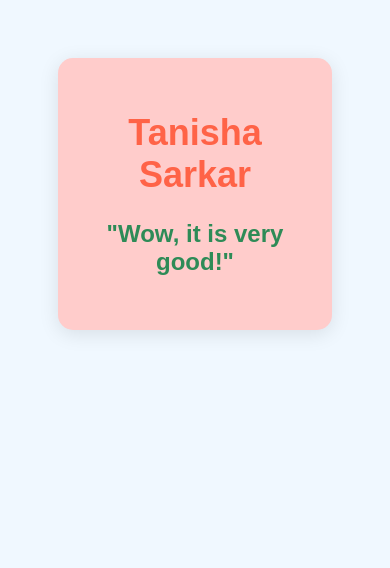
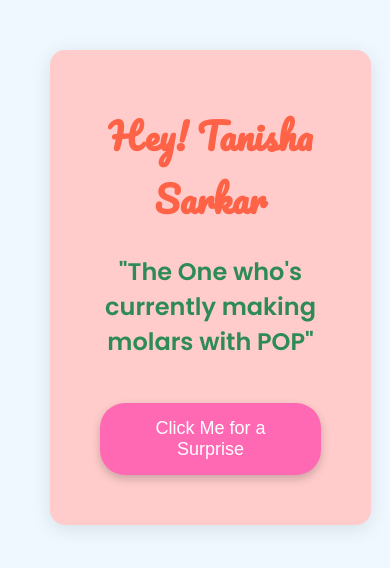
Before and after one commit to yash107/yash107.github.io, a plain HTML site: page index.html in a window 390 px wide. Drawn offline with Linux system fonts and the light colour scheme.

Commit message:
Update index.html

```diff
--- a/index.html
+++ b/index.html
@@ -4,6 +4,7 @@
     <meta charset="UTF-8">
     <meta name="viewport" content="width=device-width, initial-scale=1.0">
     <title>Tanisha Sarkar's Message</title>
+    <link href="https://fonts.googleapis.com/css2?family=Pacifico&family=Poppins:wght@400;600&display=swap" rel="stylesheet">
     <style>
         /* Background animation */
         @keyframes backgroundAnimation {
@@ -12,12 +13,36 @@
             100% { background-color: #f0f8ff; }
         }
 
+        /* Body styling */
         body {
             background-color: #f0f8ff;
-            font-family: Arial, sans-serif;
+            font-family: 'Poppins', sans-serif;
             text-align: center;
             padding: 50px;
             animation: backgroundAnimation 5s ease-in-out infinite;
+            margin: 0;
+            overflow: hidden; /* To ensure hearts stay within the viewport */
+        }
+
+        /* Responsive Layout */
+        @media (max-width: 600px) {
+            .message-box {
+                width: 90%;
+                padding: 20px;
+            }
+
+            h1 {
+                font-size: 28px;
+            }
+
+            p {
+                font-size: 18px;
+            }
+
+            button {
+                font-size: 16px;
+                padding: 10px 20px;
+            }
         }
 
         /* Box effect */
@@ -42,6 +67,7 @@
         }
 
         h1 {
+            font-family: 'Pacifico', cursive;
             color: #ff6347;
             font-size: 36px;
             animation: fadeIn 2s ease-in-out;
@@ -60,14 +86,80 @@
             100% { opacity: 1; }
         }
 
+        /* Button Styles */
+        .button {
+            font-size: 18px;
+            padding: 15px 30px;
+            margin: 20px;
+            background-color: #ff69b4;
+            color: white;
+            border: none;
+            border-radius: 25px;
+            cursor: pointer;
+            box-shadow: 0 4px 10px rgba(0, 0, 0, 0.2);
+            transition: transform 0.2s ease, background-color 0.3s ease;
+        }
+
+        .button:hover {
+            background-color: #ff1493;
+            transform: scale(1.1);
+        }
+
+        .button:active {
+            transform: scale(0.95);
+        }
+
+        /* Hearts animation */
+        .heart {
+            position: absolute;
+            bottom: -50px;
+            font-size: 30px;
+            animation: floatHeart 5s linear infinite;
+        }
+
+        @keyframes floatHeart {
+            0% {
+                transform: translateY(0) rotate(0);
+                opacity: 1;
+            }
+            50% {
+                transform: translateY(-100vh) rotate(180deg);
+                opacity: 0.8;
+            }
+            100% {
+                transform: translateY(-200vh) rotate(360deg);
+                opacity: 0;
+            }
+        }
     </style>
 </head>
 <body>
 
     <div class="message-box">
-        <h1>Tanisha Sarkar</h1>
-        <p>"Wow, it is very good!"</p>
+        <h1>Hey! Tanisha Sarkar</h1>
+        <p>"The One who's currently making molars with POP"</p>
+
+        <button class="button" onclick="showHearts()">Click Me for a Surprise</button>
     </div>
+
+    <script>
+        // Function to show floating hearts when the button is clicked
+        function showHearts() {
+            for (let i = 0; i < 10; i++) {
+                let heart = document.createElement('div');
+                heart.classList.add('heart');
+                heart.innerHTML = '❤️';  // Heart character
+                heart.style.left = Math.random() * 100 + 'vw';  // Random horizontal position
+                heart.style.animationDuration = Math.random() * 2 + 3 + 's';  // Random duration for variation
+                document.body.appendChild(heart);
+
+                // Remove heart after the animation is done
+                setTimeout(() => {
+                    heart.remove();
+                }, 7000);  // Clean up hearts after animation duration
+            }
+        }
+    </script>
 
 </body>
 </html>
```
